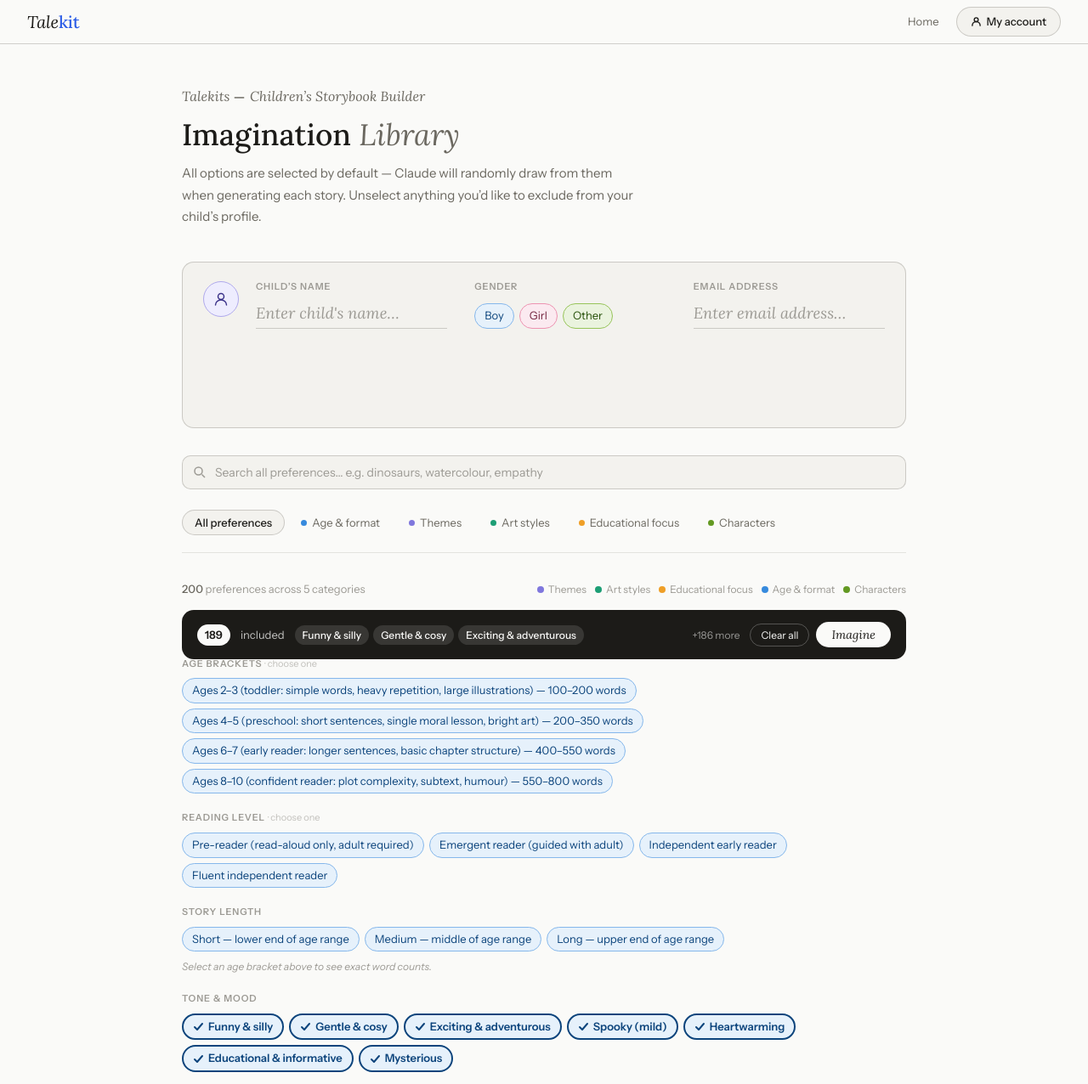
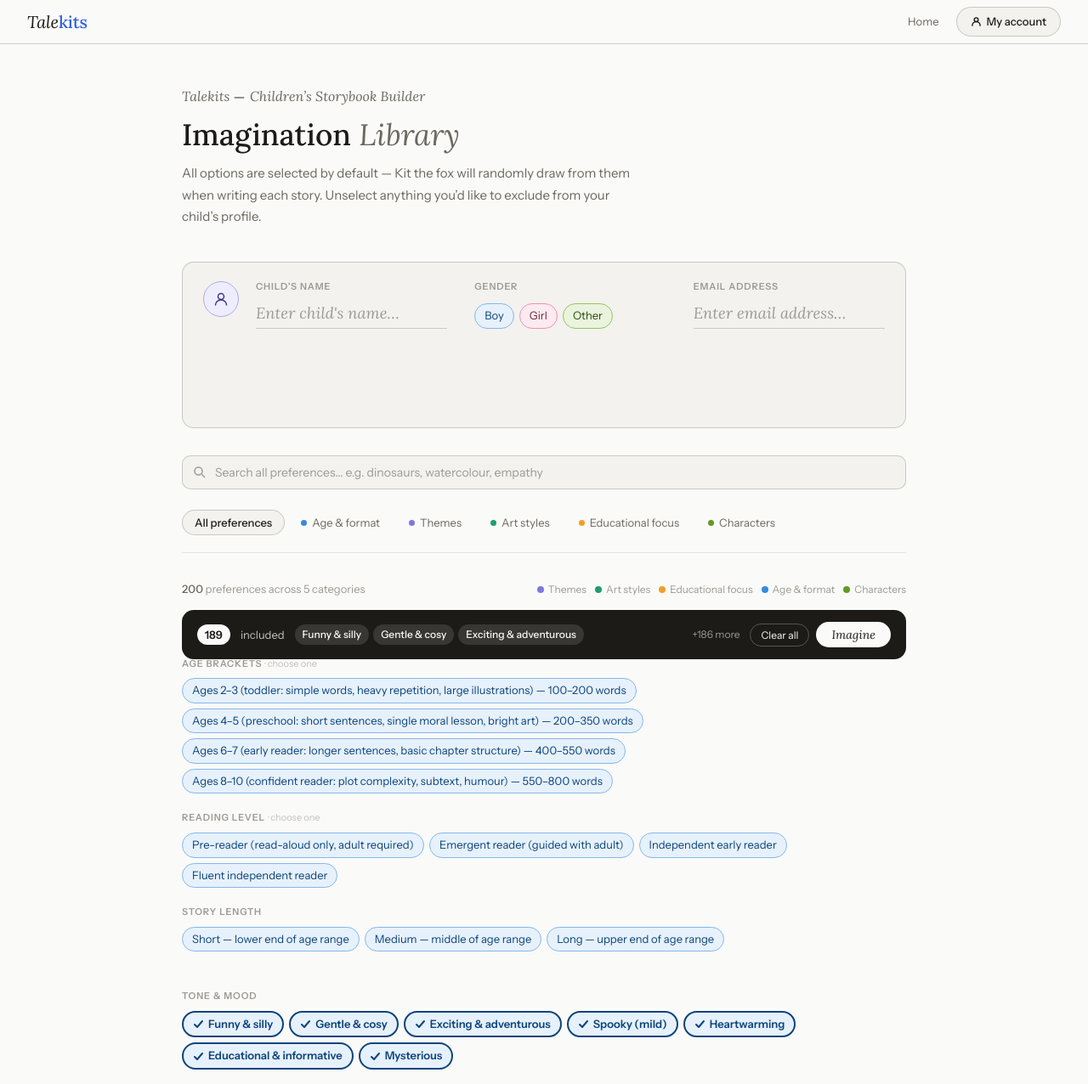
Before and after one commit to talekits/Talekits, a website: page index.html in a window 1280 px wide. Shown: the top 1276 px of the page at 85% size. Drawn offline with Linux system fonts and the light colour scheme.

Commit message:
updated name

```diff
--- a/index.html
+++ b/index.html
@@ -662,7 +662,7 @@
 
 <!-- Site-wide header -->
 <header class="site-header">
-  <a class="site-header-logo" href="/">Tale<em>kit</em></a>
+  <a class="site-header-logo" href="/">Tale<em>kits</em></a>
   <nav class="site-header-nav">
     <a class="site-header-link" href="/">Home</a>
     <a class="site-header-btn" href="/dashboard" id="header-dashboard-btn">
@@ -681,7 +681,7 @@
       <span class="header-eyebrow-brand">Talekits</span> &mdash; <span class="header-eyebrow-brand">Children&rsquo;s Storybook Builder</span>
     </p>
     <h1>Imagination <em>Library</em></h1>
-    <p>All options are selected by default &mdash; Claude will randomly draw from them when generating each story. Unselect anything you&rsquo;d like to exclude from your child&rsquo;s profile.</p>
+    <p>All options are selected by default &mdash; Kit the fox will randomly draw from them when writing each story. Unselect anything you&rsquo;d like to exclude from your child&rsquo;s profile.</p>
   </header>
 
   <div class="name-card">
@@ -1059,7 +1059,7 @@ const RADIO_GROUPS = new Set(["Age brackets", "Reading level"]);
 const DETAIL_BOX_TAGS = {
   "Child's real pet as a supporting character": {
     id:          'detail-pet',
-    label:       "Tell us about the pet",
+    label:       "Tell us about your pet",
     placeholder: "e.g. Biscuit, a golden retriever who loves chasing sticks and is very loyal…",
     hint:        "The more details you share, the better Kit can bring them to life in the story.",
     rows:        3,
@@ -1278,7 +1278,7 @@ function getSelectedAgeBracketKey() {
 
 function getStoryLengthHint() {
   const ageKey = getSelectedAgeBracketKey();
-  if (!ageKey) return 'Select an age bracket above to see exact word counts.';
+  if (!ageKey) return '';
   const wc = AGE_WORD_COUNTS[ageKey];
   return `For the selected age bracket: Short = ${wc.short} &nbsp;·&nbsp; Medium = ${wc.medium} &nbsp;·&nbsp; Long = ${wc.long}`;
 }
```
Also changed, not shown: dashboard.html (+3 -3 lines), success.html (+1 -1 lines).
